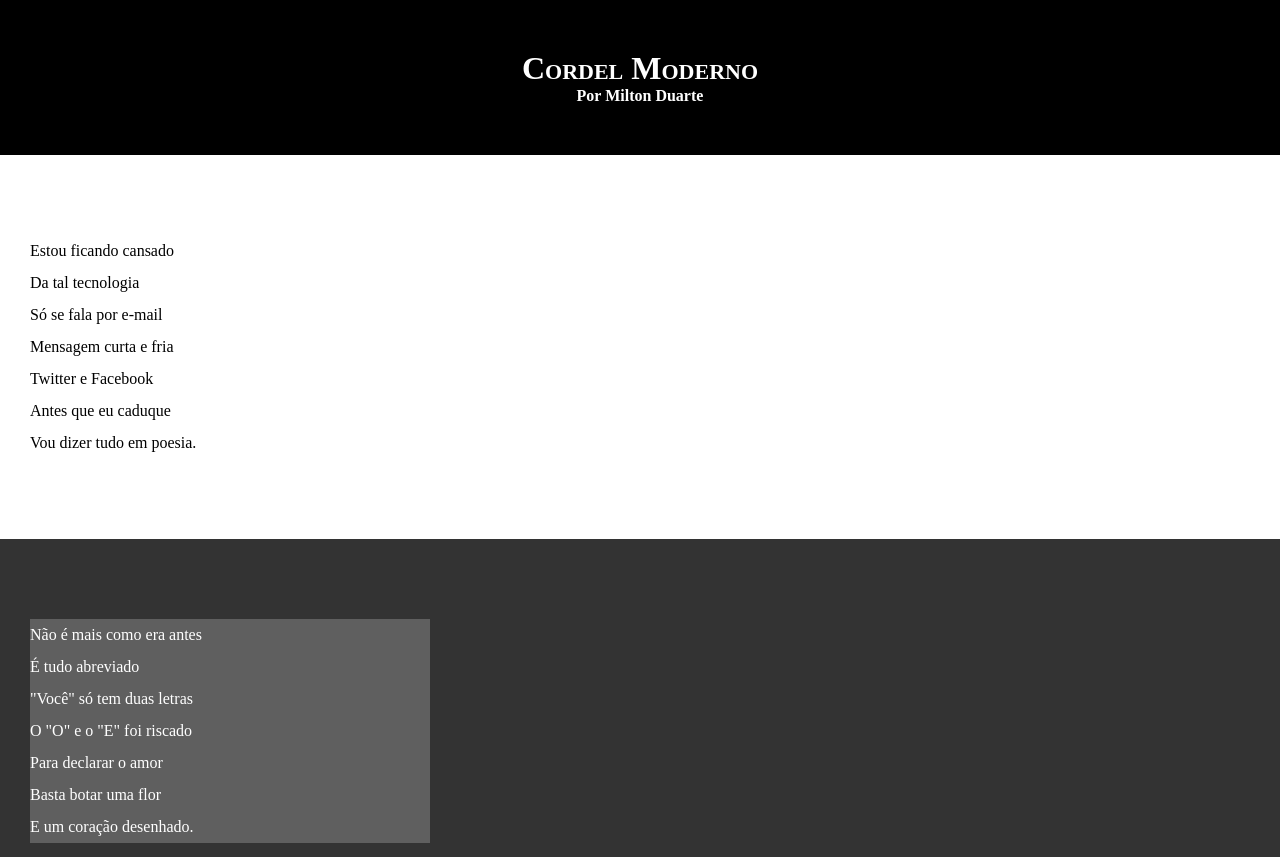
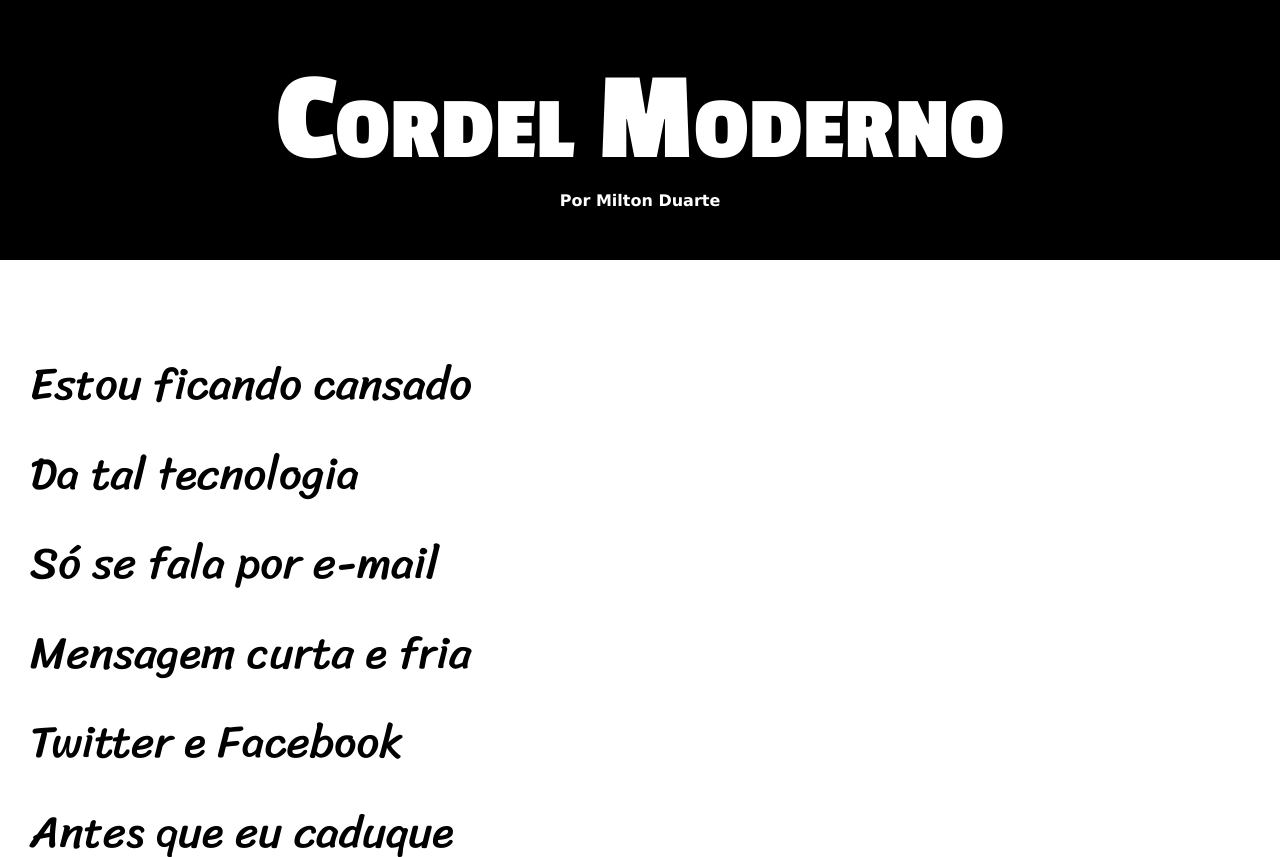
Before and after one commit to Rafael-Marcondes-35/html-css, a plain HTML site: page desafios html/Desafio 12/index.html in a window 1280 px wide. Shown: the top 857 px of the page. Drawn offline with Linux system fonts and the light colour scheme.

Commit message:
atualização de estilos desafio

```diff
--- a/desafios html/Desafio 12/estilo/style.css
+++ b/desafios html/Desafio 12/estilo/style.css
@@ -1,11 +1,23 @@
 @charset "UTF-8";
+
+@import url('https://fonts.googleapis.com/css2?family=Passion+One:wght@400;700;900&display=swap');
+
+@import url('https://fonts.googleapis.com/css2?family=Passion+One:wght@400;700;900&family=Sriracha&display=swap');
+
+:root {
+    --fonte1: Verdana, Geneva, Tohoma, sans-serif;
+    --fonte2: 'Passion One', cursive;
+    --fonte3: 'Sriracha', cursive;
+}
 
 * {
     margin: 0px;
     padding: 0px;
+    font-size: 1em;
 }
 
 html, body {
+    font-family: var(--fonte1);
     min-height: 100vh; /*cem por cento da altura do viewport*/
     background-color: darkgrey;
 }
@@ -14,9 +26,12 @@ header {
     background-color: black;
     color: white;
     text-align: center;
+
 }
 
 header > h1 {
+    font-family: var(--fonte2);
+    font-size: 10vw;
     padding-top: 50px;
     font-variant: small-caps; /*letras maiusculas mas primeiras letras são maiores*/
     /*text-transform: uppercase; transforma todas as letras em maiusculas*/
@@ -43,6 +58,8 @@ section {
     padding-bottom: 10vh;
     line-height: 2em;  /*espaçamento entre linhas*/
     padding-left: 30px;
+    font-family: var(--fonte3);
+    font-size: 3.5vw;
 }
 section.normal {
     background-color: white;
@@ -53,7 +70,8 @@ section.imagem {
     color: white;
 }
 section.imagem > p {
-    width: 400px;
+    display: inline-block;
+    padding: 5px;
     background-color: rgb(95, 95, 95);
 }
 
```
